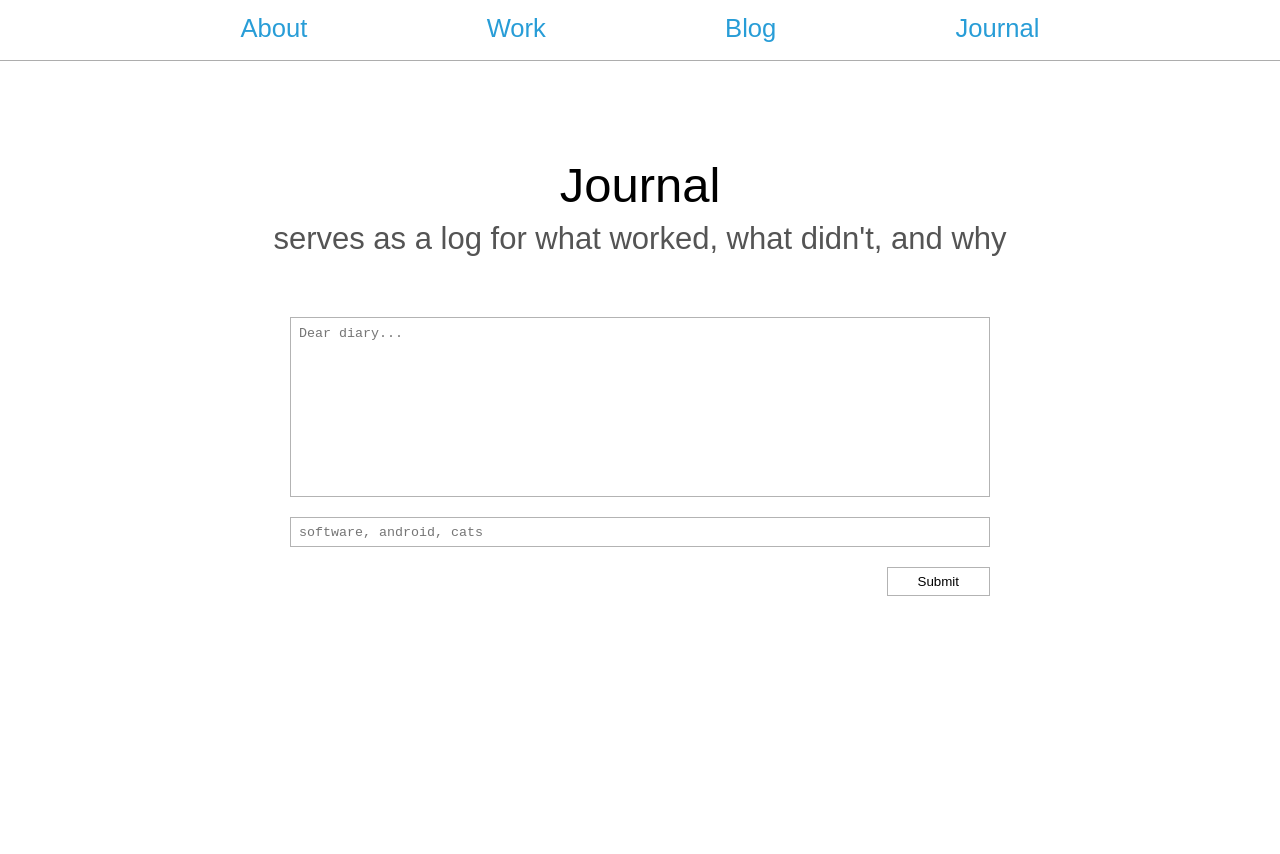
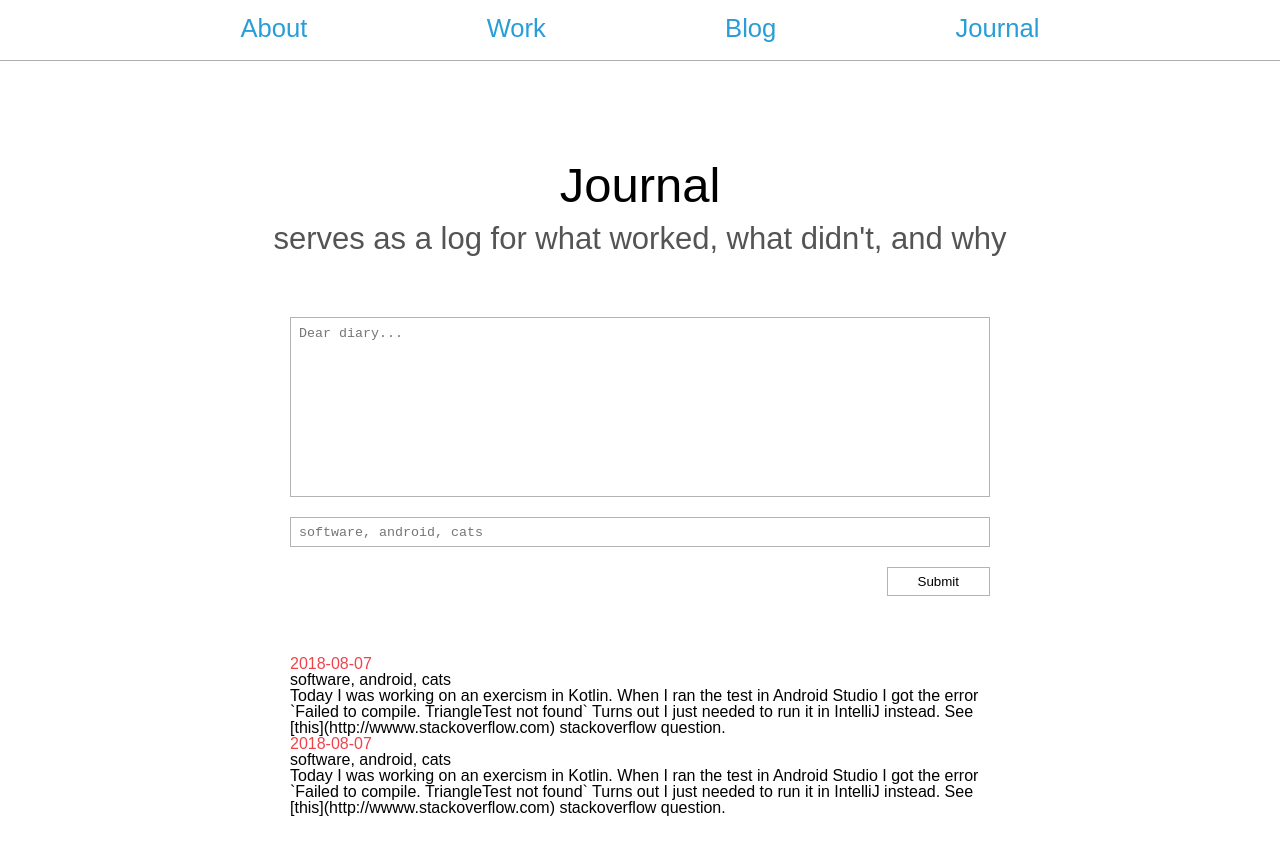
Before and after one commit to lalunamel/journal, a React (Create React App) app: page / in a window 1280 px wide. Shown: the top 854 px of the page. Before the commit the page ends 800 px from the top, so only its background shows below. Built offline with nearby package versions, Linux system fonts and the light colour scheme.

Commit message:
Got entries to show up

```diff
--- a/src/components/App/App.js
+++ b/src/components/App/App.js
@@ -4,6 +4,7 @@ import "./App.css";
 import Nav from "../Nav";
 import Header from "../Header";
 import EntryForm from "../EntryForm";
+import EntriesContainer from "../EntriesContainer";
 
 class App extends Component {
   constructor(props) {
@@ -11,7 +12,23 @@ class App extends Component {
 
     this.state = {
       entryEditorValue: "",
-      tagEditorValue: ""
+      tagEditorValue: "",
+      entries: [
+        {
+          date: "2018-08-07",
+          tags: "software, android, cats",
+          text: `Today I was working on an exercism in Kotlin. When I ran the test in Android Studio I got the error \`Failed to compile. TriangleTest not found\`
+
+          Turns out I just needed to run it in IntelliJ instead. See [this](http://wwww.stackoverflow.com) stackoverflow question.`
+        },
+        {
+          date: "2018-08-07",
+          tags: "software, android, cats",
+          text: `Today  I was working on an exercism in Kotlin. When I ran the test in Android Studio I got the error \`Failed to compile. TriangleTest not found\`
+
+            Turns out I just needed to run it in IntelliJ instead. See [this](http://wwww.stackoverflow.com) stackoverflow question.`
+        }
+      ]
     };
 
     this.entryEditorValueChanged = this.entryEditorValueChanged.bind(this);
@@ -58,6 +75,7 @@ class App extends Component {
           tagEditorValueChanged={this.tagEditorValueChanged}
           entryFormSubmitted={this.entryFormSubmitted}
         />
+        <EntriesContainer entries={this.state.entries} />
       </div>
     );
   }
--- /dev/null
+++ b/src/components/EntriesContainer.js
@@ -0,0 +1,30 @@
+import React from "react";
+import PropTypes from "prop-types";
+
+import Entry from "./Entry";
+
+const styles = {
+  entriesContainer: {
+    margin: "60px auto",
+    width: 700,
+    display: "flex",
+    flexDirection: "column"
+  }
+};
+
+const EntriesContainer = props => {
+  console.log(props);
+  return (
+    <div style={styles.entriesContainer}>
+      {props.entries.map(entry => {
+        return <Entry key={entry.text} date={entry.date} tags={entry.tags} text={entry.text} />;
+      })}
+    </div>
+  );
+};
+
+EntriesContainer.propTypes = {
+  entries: PropTypes.array.isRequired
+};
+
+export default EntriesContainer;
--- /dev/null
+++ b/src/components/Entry.js
@@ -0,0 +1,31 @@
+import React from "react";
+import PropTypes from "prop-types";
+
+import Colors from "../codysehl.net-scaffold/js/colors";
+
+const styles = {
+  entry: {},
+  date: {
+    color: Colors.red
+  },
+  tags: {},
+  text: {}
+};
+
+const Entry = props => {
+  return (
+    <div style={styles.entry}>
+      <div style={styles.date}>{props.date}</div>
+      <div style={styles.tags}>{props.tags}</div>
+      <div style={styles.text}>{props.text}</div>
+    </div>
+  );
+};
+
+Entry.propTypes = {
+  date: PropTypes.string.isRequired,
+  tags: PropTypes.string.isRequired,
+  text: PropTypes.string.isRequired
+};
+
+export default Entry;
```
